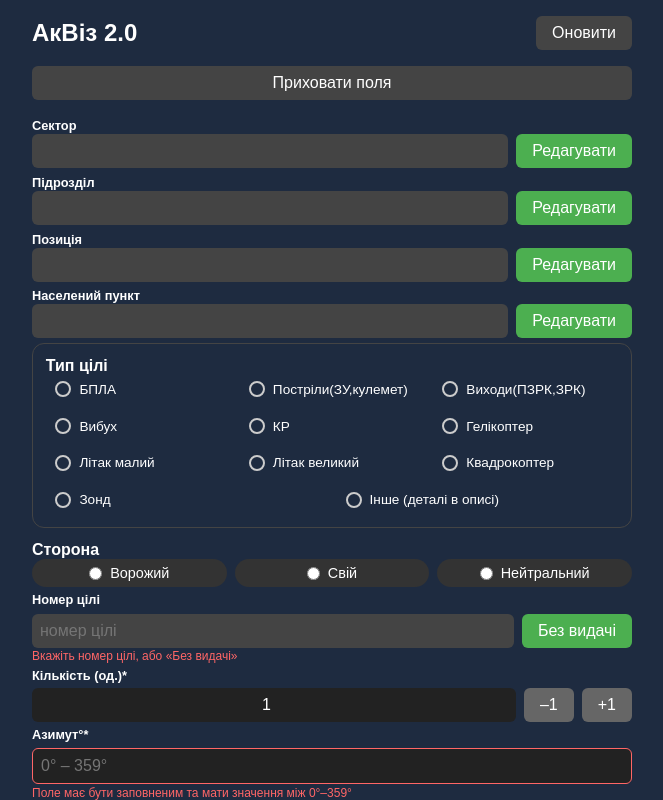
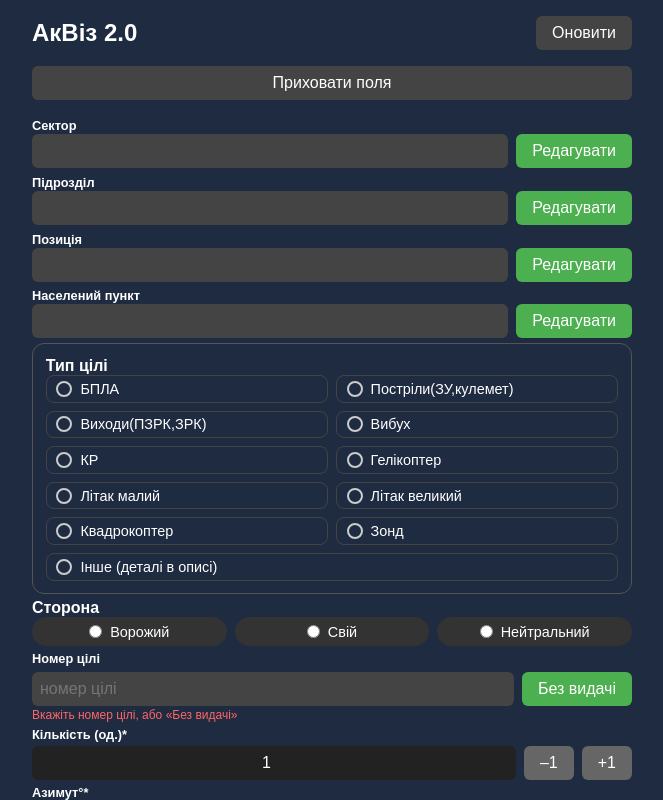
Before and after one commit to lolittajdm-alt/akviz0.2, a Next.js app: page / in a window 1280 px wide. Shown: the whole page, without its empty margins (308-971 px from the left). Built offline with nearby package versions, Linux system fonts and the light colour scheme.

Commit message:
Update index.js

```diff
--- a/pages/index.js
+++ b/pages/index.js
@@ -514,11 +514,10 @@ useEffect(() => {
         {/* ——— Ціль ——— */}
 <div
   style={{
-    marginBottom: "0.8rem",
+    ...blockMargin,
+    border: "1px solid #555",
+    borderRadius: "12px",
     padding: "0.8rem",
-    border: "1px solid #444",
-    borderRadius: "12px",
-    backgroundColor: "transparent",
   }}
 >
   <label style={{ ...labelStyle, fontSize: "1rem", marginBottom: "0.5rem" }}>
@@ -536,36 +535,39 @@ useEffect(() => {
       <label
         key={goal}
         style={{
-          flex: "1 1 calc(33.33% - 0.5rem)",
+          flex: "1 1 calc(50% - 0.5rem)",
           display: "flex",
           alignItems: "center",
-          backgroundColor: "transparent",
-          color: "#fff",
-          padding: "0.4rem 0.6rem",
+          padding: "0.3rem 0.6rem",
           borderRadius: "8px",
-          fontSize: "0.85rem",
+          fontSize: "0.9rem",
           cursor: "pointer",
           userSelect: "none",
+          background: form.selectedGoals.includes(goal) ? "#2e75ff" : "transparent",
+          color: "#fff",
+          border: form.selectedGoals.includes(goal)
+            ? "1px solid #2e75ff"
+            : "1px solid #444",
         }}
       >
+        <span
+          style={{
+            display: "inline-block",
+            width: "1rem",
+            height: "1rem",
+            marginRight: "0.5rem",
+            border: "2px solid #ccc",
+            borderRadius: "50%",
+            backgroundColor: form.selectedGoals.includes(goal)
+              ? "#2e75ff"
+              : "transparent",
+          }}
+        ></span>
         <input
           type="checkbox"
           checked={form.selectedGoals.includes(goal)}
           onChange={() => toggleGoal(goal)}
-          style={{
-            appearance: "none",
-            WebkitAppearance: "none",
-            MozAppearance: "none",
-            width: "1rem",
-            height: "1rem",
-            borderRadius: "50%",
-            border: "2px solid #ccc",
-            backgroundColor: form.selectedGoals.includes(goal)
-              ? "#2e75ff"
-              : "transparent",
-            marginRight: "0.5rem",
-            cursor: "pointer",
-          }}
+          style={{ display: "none" }}
         />
         {goal}
       </label>
```
